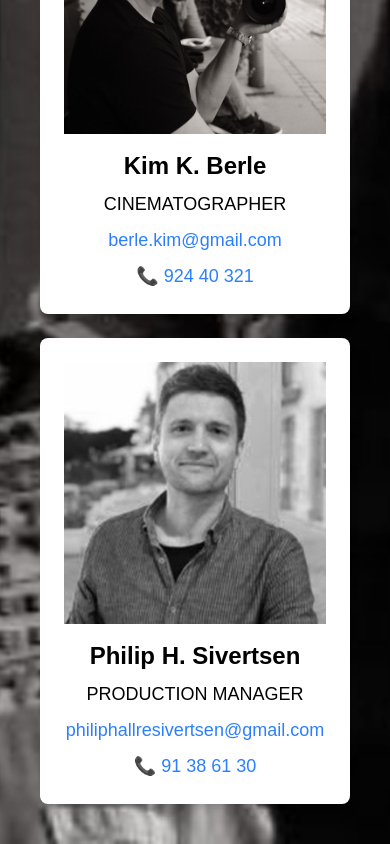
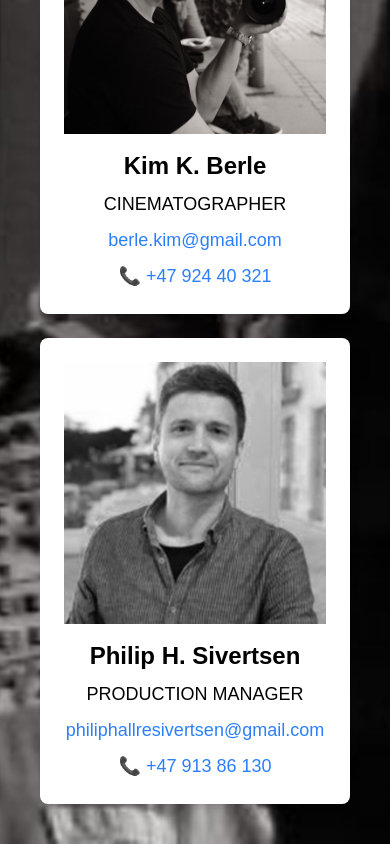
Before and after one commit to ulrikimtiaz/curryfilm-website, a Next.js app: page /en/about/team in a window 390 px wide. Shown: the part 802-1646 px from the top of the page. Built offline with nearby package versions, Linux system fonts and the light colour scheme.

Commit message:
Mørkere tekst for bedre lesbarhet på mobil

```diff
--- a/app/en/about/team/page.tsx
+++ b/app/en/about/team/page.tsx
@@ -58,7 +58,7 @@ export default function Team() {
             <a href="mailto:berle.kim@gmail.com" className="text-blue-500 hover:underline">berle.kim@gmail.com</a>
           </p>
           <p className="text-lg mt-2 text-gray-500">
-            📞 <a href="tel:+4792440321" className="text-blue-500 hover:underline">924 40 321</a>
+            📞 <a href="tel:+4792440321" className="text-blue-500 hover:underline">+47 924 40 321</a>
           </p>
         </div>
 
@@ -77,7 +77,7 @@ export default function Team() {
             <a href="mailto:philiphallresivertsen@gmail.com" className="text-blue-500 hover:underline">philiphallresivertsen@gmail.com</a>
           </p>
           <p className="text-lg mt-2 text-gray-500">
-            📞 <a href="tel:+4791386130" className="text-blue-500 hover:underline">91 38 61 30</a>
+            📞 <a href="tel:+4791386130" className="text-blue-500 hover:underline">+47 913 86 130</a>
           </p>
         </div>
 
--- a/app/no/about/team/page.tsx
+++ b/app/no/about/team/page.tsx
@@ -58,7 +58,7 @@ export default function Team() {
             <a href="mailto:berle.kim@gmail.com" className="text-blue-500 hover:underline">berle.kim@gmail.com</a>
           </p>
           <p className="text-lg mt-2 text-gray-500">
-            📞 <a href="tel:+4792440321" className="text-blue-500 hover:underline">924 40 321</a>
+            📞 <a href="tel:+4792440321" className="text-blue-500 hover:underline">+47 924 40 321</a>
           </p>
         </div>
 
@@ -77,7 +77,7 @@ export default function Team() {
             <a href="mailto:philiphallresivertsen@gmail.com" className="text-blue-500 hover:underline">philiphallresivertsen@gmail.com</a>
           </p>
           <p className="text-lg mt-2 text-gray-500">
-            📞 <a href="tel:+4791386130" className="text-blue-500 hover:underline">91 38 61 30</a>
+            📞 <a href="tel:+4791386130" className="text-blue-500 hover:underline">+47 913 86 130</a>
           </p>
         </div>
 
```
